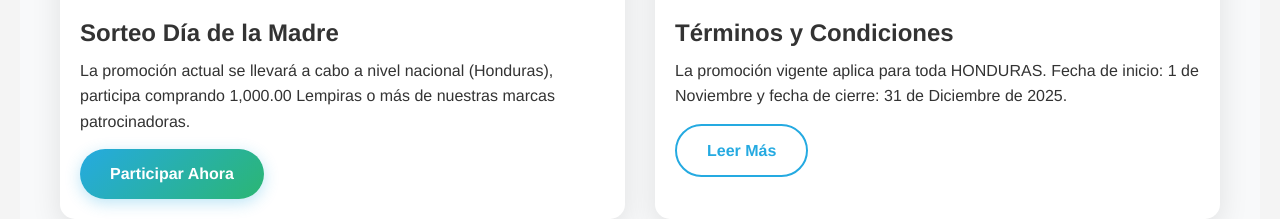
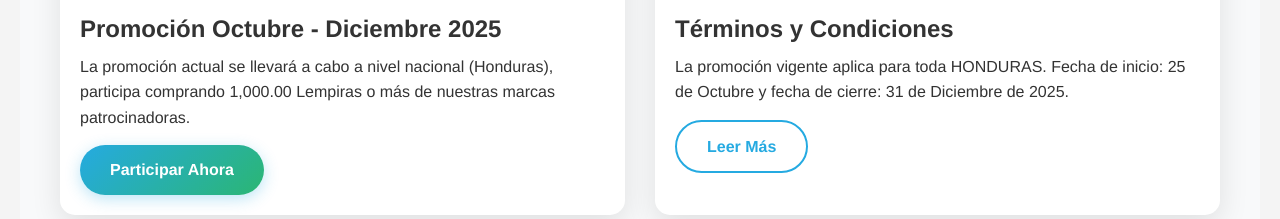
Before and after one commit to informatica-induvet/promosrealvainduvet, a plain HTML site: page index.html in a window 1280 px wide. Shown: the part 2029-2248 px from the top of the page. Drawn offline with nearby package versions, Linux system fonts and the light colour scheme; a script that the page names is missing.

Commit message:
Update index.html

```diff
--- a/index.html
+++ b/index.html
@@ -67,7 +67,7 @@
                     para el cuidado de tu mejor amigo</p>
                 <div class="hero-buttons">
                     <a href="#register" class="btn btn-primary">Registrarse</a>
-                    <a href="otherpromotions.html" class="btn btn-outline">Otras Promociones</a>
+                    <!--<a href="otherpromotions.html" class="btn btn-outline">Otras Promociones</a>-->
                 </div>
             </div>
         </div>
@@ -134,7 +134,7 @@
                     </div>
                     <div class="promo-content">
 
-                        <h3 class="promo-title">Sorteo Día de la Madre</h3>
+                        <h3 class="promo-title">Promoción Octubre - Diciembre 2025</h3>
                         <p>La promoción actual se llevará a cabo a nivel nacional (Honduras), participa comprando
                             1,000.00 Lempiras o más de nuestras marcas patrocinadoras.</p>
                         <a href="#register" class="btn btn-primary" style="margin-top: 15px;">Participar Ahora</a>
@@ -147,7 +147,7 @@
                     </div>
                     <div class="promo-content">
                         <h3 class="promo-title">Términos y Condiciones</h3>
-                        <p>La promoción vigente aplica para toda HONDURAS. Fecha de inicio: 1 de Noviembre y fecha de
+                        <p>La promoción vigente aplica para toda HONDURAS. Fecha de inicio: 25 de Octubre y fecha de
                             cierre:
                             31 de Diciembre de 2025.</p>
                         <a href="termsandconditions.html" class="btn btn-outline" style="margin-top: 15px;">Leer Más</a>
```
